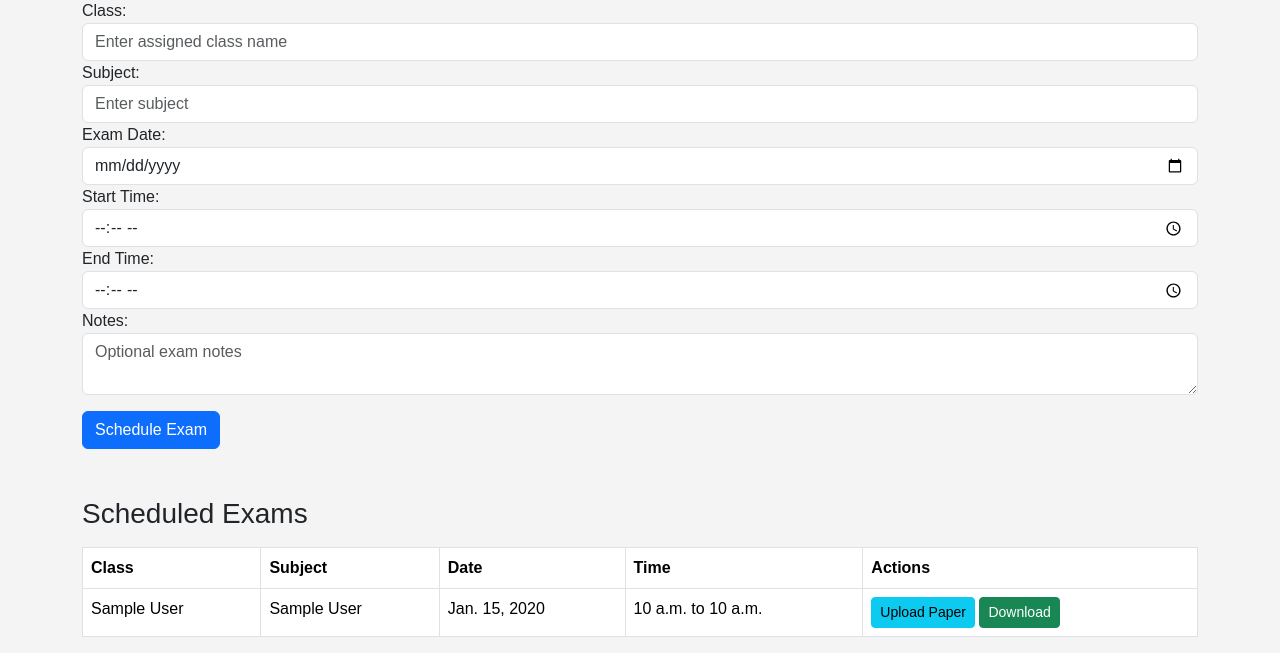
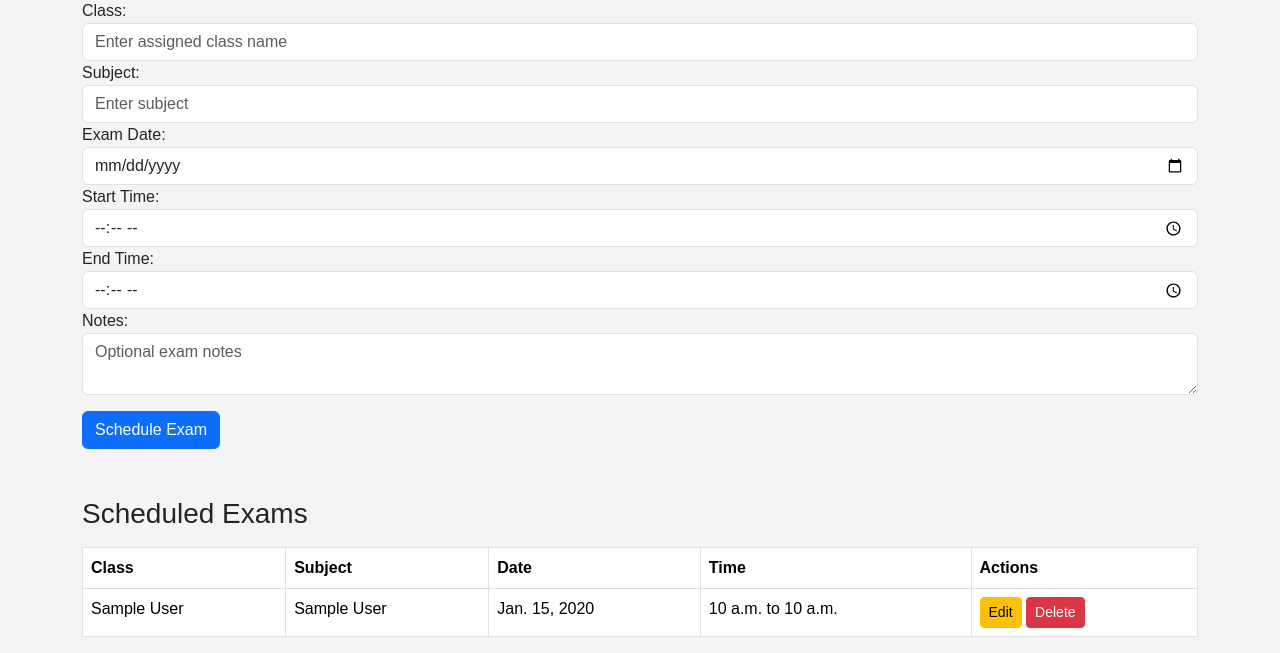
Before and after one commit to AnupamaPradhan01/classmanager, a Django app: page /teacher/manage-exams/ in a window 1280 px wide. Shown: the part 167-820 px from the top of the page. Run offline with Django 5.2, Linux system fonts and the light colour scheme; a user stored in the database is signed in; tables that the repository leaves empty hold one stand-in row (values such as "Sample post").

Commit message:
updated the teacher profile feature

```diff
--- a/teacher/templates/teacher/edit_profile.html
+++ b/teacher/templates/teacher/edit_profile.html
@@ -5,8 +5,10 @@
 <form method="post" enctype="multipart/form-data">
     {% csrf_token %}
     {{ form.as_p }}
-    <button type="submit" class="btn btn-success">Update Profile</button>
+    <div class="d-flex gap-2 mt-3">
+        <button type="submit" class="btn btn-success">Update Profile</button>
+        <a href="{% url 'profile' %}" class="btn btn-secondary">Back to Profile</a>
+    </div>
 </form>
 
-<a href="{% url 'profile' %}" class="btn btn-secondary">Back to Profile</a>
 {% endblock %}
--- a/teacher/templates/teacher/manage_exams.html
+++ b/teacher/templates/teacher/manage_exams.html
@@ -67,12 +67,19 @@
                     <td>{{ exam.subject }}</td>
                     <td>{{ exam.exam_date }}</td>
                     <td>{{ exam.start_time }} to {{ exam.end_time }}</td>
-                    <td>
-                        <a href="{% url 'manage_exam_papers' exam.id %}" class="btn btn-info btn-sm">Upload Paper</a>
-                        {% if exam.question_paper %}
-                            <a href="{{ exam.question_paper.url }}" class="btn btn-success btn-sm" download>Download</a>
-                        {% endif %}
-                    </td>
+
+                        <td>
+                            <a href="{% url 'edit_exam' exam.id %}" class="btn btn-warning btn-sm">Edit</a>
+
+                            <form method="POST" action="{% url 'delete_exam' exam.id %}" style="display:inline;">
+                                {% csrf_token %}
+                                <button type="submit" class="btn btn-danger btn-sm" onclick="return confirm('Are you sure you want to delete this exam?');">
+                                    Delete
+                                </button>
+                            </form>
+                        </td>
+
+
                 </tr>
             {% empty %}
                 <tr>
--- a/teacher/urls.py
+++ b/teacher/urls.py
@@ -1,6 +1,7 @@
 from django.urls import path
 
 from . import views
+from .views import delete_exam, edit_exam
 
 urlpatterns = [
     path("dashboard/", views.teacher_dashboard, name="teacher_dashboard"),
@@ -21,4 +22,6 @@ urlpatterns = [
         views.manage_exam_papers,
         name="manage_exam_papers",
     ),
+    path("edit-exam/<int:exam_id>/", edit_exam, name="edit_exam"),
+    path("delete-exam/<int:exam_id>/", delete_exam, name="delete_exam"),
 ]
--- a/teacher/views.py
+++ b/teacher/views.py
@@ -13,6 +13,9 @@ from teacher.models import (
     Timetable,
 )
 
+from .forms import ExamScheduleForm
+from .models import ExamSchedule
+
 
 @login_required
 def view_teacher_profile(request):
@@ -24,10 +27,12 @@ def view_teacher_profile(request):
 def edit_teacher_profile(request):
     profile = get_object_or_404(TeacherProfile, user=request.user)
 
-    # Only allow editing specific fields, NOT `assigned_classes`
     if request.method == "POST":
         form = TeacherProfileUpdateForm(request.POST, request.FILES, instance=profile)
         if form.is_valid():
+            # Prevent modification of assigned subjects and classes
+            form.instance.assigned_classes = profile.assigned_classes
+            form.instance.subject_specialization = profile.subject_specialization
             form.save()
             messages.success(request, "Profile updated successfully.")
             return redirect("profile")
@@ -254,3 +259,29 @@ def manage_exam_papers(request, exam_id):
     return render(
         request, "teacher/manage_exam_paper.html", {"form": form, "exam": exam}
     )
+
+
+def edit_exam(request, exam_id):
+    exam = get_object_or_404(ExamSchedule, id=exam_id)
+
+    if request.method == "POST":
+        form = ExamScheduleForm(request.POST, request.FILES, instance=exam)
+        if form.is_valid():
+            form.save()
+            messages.success(request, "Exam schedule updated successfully!")
+            return redirect("manage_exams")
+    else:
+        form = ExamScheduleForm(instance=exam)
+
+    return render(request, "teacher/edit_exam.html", {"form": form, "exam": exam})
+
+
+def delete_exam(request, exam_id):
+    exam = get_object_or_404(ExamSchedule, id=exam_id)
+
+    if request.method == "POST":
+        exam.delete()
+        messages.success(request, "Exam deleted successfully!")
+        return redirect("manage_exams")
+
+    return render(request, "teacher/confirm_delete_exam.html", {"exam": exam})
```
Also changed, not shown: teacher/admin.py (+6 -1 lines), teacher/forms.py (+20 -3 lines), teacher/templates/teacher/confirm_delete_exam.html (added, +11 -0 lines), teacher/templates/teacher/edit_exam.html (added, +11 -0 lines).
